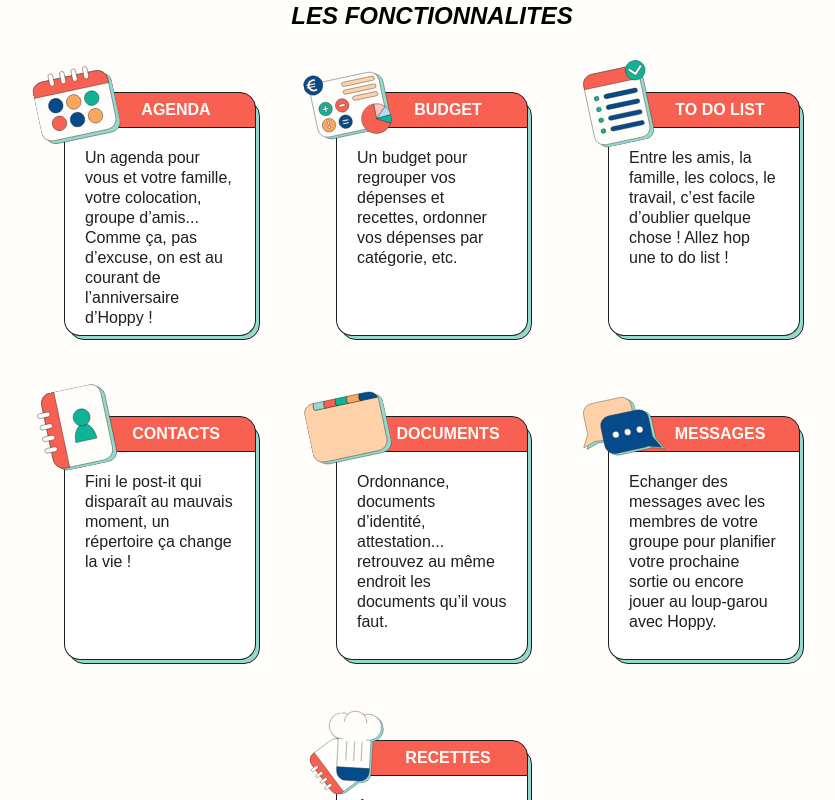
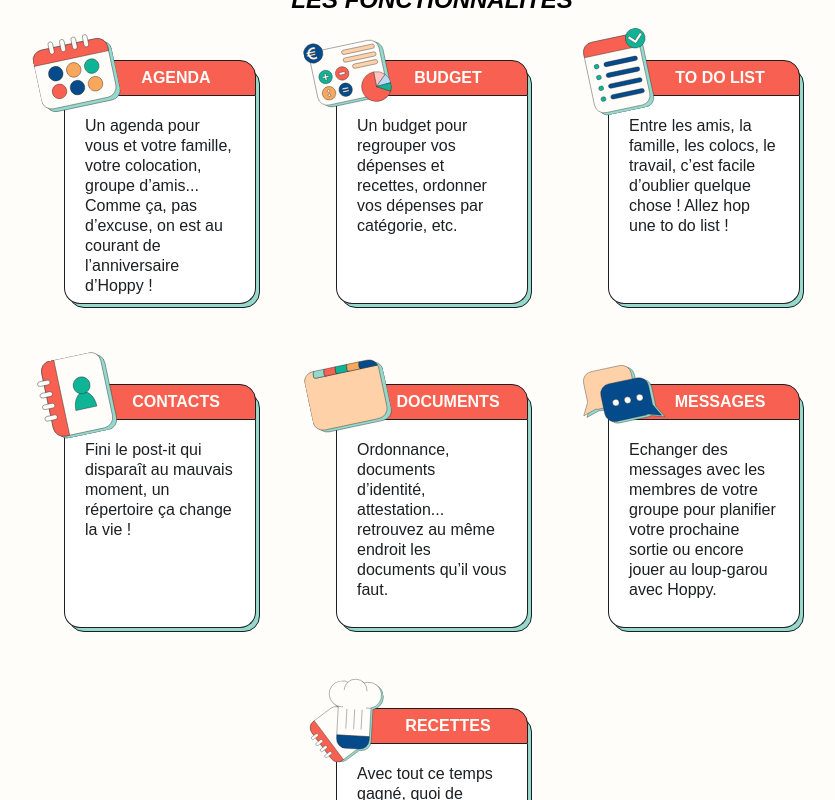
Before and after one commit to SihemN/P3-HOPHOPHOP, a React (Vite) app in the folder frontend/: page /index in a window 1280 px wide. Shown: the top 800 px of the page, without its empty margins (208-1043 px from the left). Built offline with nearby package versions, Linux system fonts and the light colour scheme; a web font is replaced by a local one.

Commit message:
Landing Page - Présentation fonctionnalités : amélioration du découpage en composant

```diff
--- a/frontend/src/components/PresentationFonctionnalities/Functionnalities.jsx
+++ b/frontend/src/components/PresentationFonctionnalities/Functionnalities.jsx
@@ -10,7 +10,7 @@ export default function Functionnalities({
   return (
     <>
       {/* container box */}
-      <div className="font-Neue-Kabel text-dark-default m-10 relative flex flex-col w-48 ">
+      <div className="font-Neue-Kabel text-dark-default m-10 relative flex flex-col w-48 min-w-48">
         {/* bandeau rouge avec le titre de la fonctionnalité */}
         <div className="z-10 flex justify-center items-center bg-red-default w-full h-9 rounded-t-2xl border-solid border border-dark">
           {/* titre de la fonctionnalité */}
@@ -27,7 +27,7 @@ export default function Functionnalities({
         <img
           src={icon}
           alt={iconDescription}
-          className="absolute z-30 -top-7 -left-7 w-20 h-20 -rotate-12"
+          className="absolute z-10 -top-7 -left-7 w-20 h-20 -rotate-12"
         />
       </div>
     </>
--- a/frontend/src/components/PresentationFonctionnalities/PresentationFonctionnalities.jsx
+++ b/frontend/src/components/PresentationFonctionnalities/MapFunctionnalities.jsx
@@ -1,3 +1,4 @@
+/* eslint-disable react/prop-types */
 import React from "react";
 import Functionnalities from "./Functionnalities";
 import iconCalendar from "../../assets/icons-functionnalities/calendar.svg";
@@ -8,7 +9,7 @@ import iconDocument from "../../assets/icons-functionnalities/document.svg";
 import iconChat from "../../assets/icons-functionnalities/chat.svg";
 import iconRecipe from "../../assets/icons-functionnalities/recipe.svg";
 
-export default function PresentationFonctionnalities() {
+export default function MapFunctionnalities() {
   const functionnalities = [
     {
       id: 1,
@@ -68,12 +69,7 @@ export default function PresentationFonctionnalities() {
       iconDescription: "Icon Recettes",
     },
   ];
-
   return (
-    <div className="bg-cream h-[1050px]">
-      <h1 className="font-Puffin-Display-Soft font-black italic text-2xl text-center">
-        LES FONCTIONNALITES
-      </h1>
     <div className="flex justify-center p-5">
       <div className="w-3/4 max-w-4xl h-80 flex flex-wrap justify-center">
         {/* On map le tableau functionnalities
@@ -92,6 +88,5 @@ export default function PresentationFonctionnalities() {
         )}
       </div>
     </div>
-    </div>
   );
 }
--- /dev/null
+++ b/frontend/src/components/PresentationFonctionnalities/PresentationFunctionnalities.jsx
@@ -0,0 +1,12 @@
+import React from "react";
+import SectionTitle from "./SectionTitle";
+import MapFunctionnalities from "./MapFunctionnalities";
+
+export default function PresentationFunctionnalities() {
+  return (
+    <div className="bg-cream h-[1000px] ">
+      <SectionTitle title="LES FONCTIONNALITES" />
+      <MapFunctionnalities />
+    </div>
+  );
+}
--- /dev/null
+++ b/frontend/src/components/PresentationFonctionnalities/SectionTitle.jsx
@@ -0,0 +1,12 @@
+import React from "react";
+
+// eslint-disable-next-line react/prop-types
+export default function SectionTitle({ title }) {
+  return (
+    <div className="relative flex justify-center">
+      <h1 className="absolute -top-4 font-Puffin-Display-Soft font-black italic text-2xl">
+        {title}
+      </h1>
+    </div>
+  );
+}
--- a/frontend/src/pages/Landing.jsx
+++ b/frontend/src/pages/Landing.jsx
@@ -1,11 +1,10 @@
 import React from "react";
-import PresentationFonctionnalities from "../components/PresentationFonctionnalities/PresentationFonctionnalities";
+import PresentationFunctionnalities from "../components/PresentationFonctionnalities/PresentationFunctionnalities";
 
 export default function Landing() {
   return (
     <div>
-      {" "}
-      <PresentationFonctionnalities />
+      <PresentationFunctionnalities />
     </div>
   );
 }
```
Lines whose indentation alone changed are shown as unchanged.
